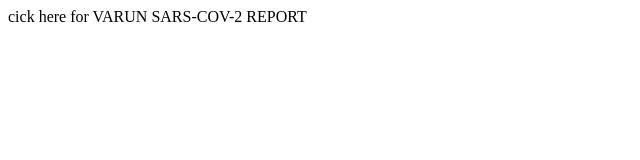
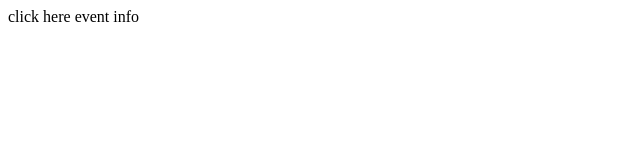
Before and after one commit to adithya2912/SUREDDY-VARUN-KUMAR, a plain HTML site: page index.html in a window 1280 px wide. Shown: the whole page, without its empty margins (0-640 px from the left). Drawn offline with Linux system fonts and the light colour scheme.

Commit message:
Update index.html

```diff
--- a/index.html
+++ b/index.html
@@ -1,3 +1,3 @@
 <html>
- <p><a><href="VARUN.pdf">cick here for VARUN SARS-COV-2 REPORT</a></p>
+ <p><a><href="VARUN.pdf">click here event info</a></p>
 </html>
```
